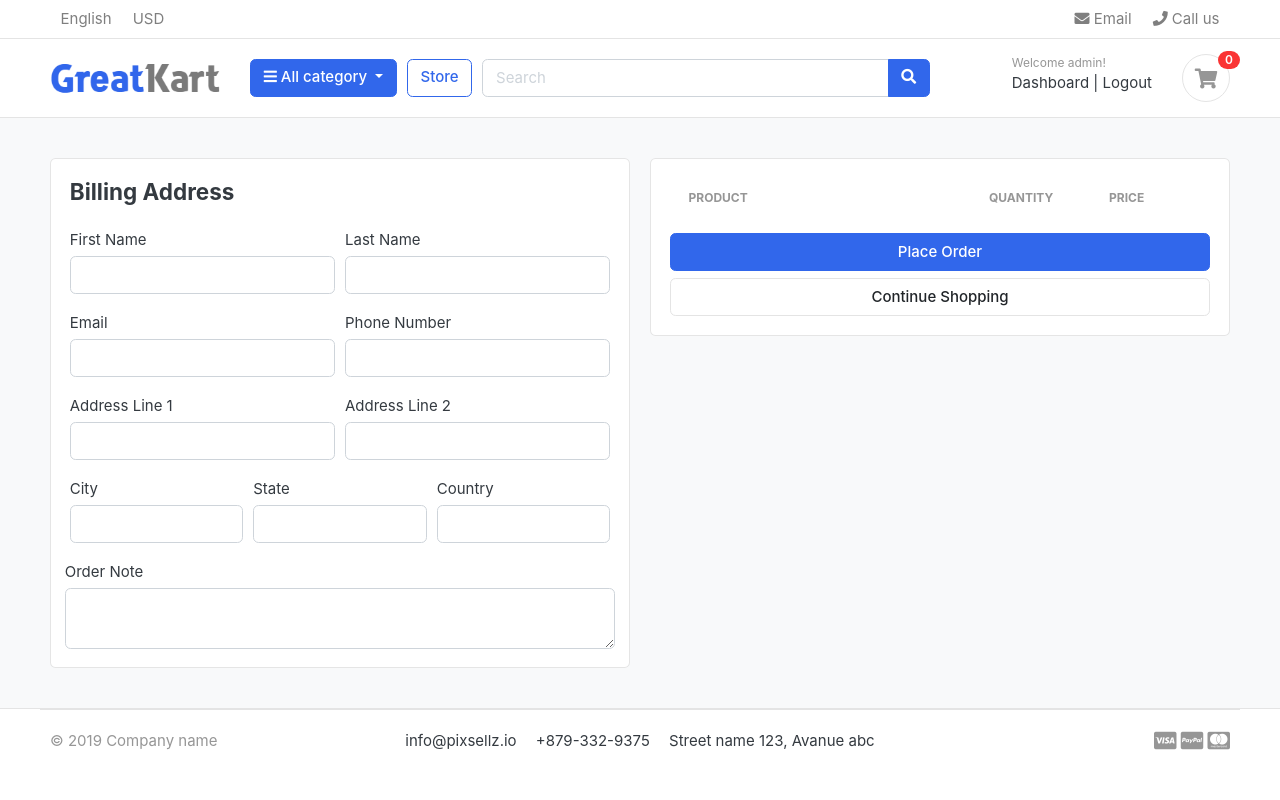
After one commit to Abdullah-offical/django-greatkart, a Django app: page /cart/checkout/ in a window 1280 px wide. The commit adds this page. Run offline with Django 5.2, Linux system fonts and the light colour scheme; a user stored in the database is signed in; data comes from the database, SQL or seed files in the repository; both versions use the stored data as it was after the commit; lists and menus that the app fills with data are empty; some libraries are stand-ins or nearby versions; some web fonts are replaced.

Commit message:
check out page set

```diff
--- a/carts/urls.py
+++ b/carts/urls.py
@@ -7,4 +7,6 @@ urlpatterns = [
     path('add-cart/<int:product_id>/', views.add_cart, name='add_cart'),
     path('remove-cart/<int:product_id>/<int:cart_item_id>/', views.remove_cart, name='remove_cart'),
     path('remove-cart_item/<int:product_id>/<int:cart_item_id>/', views.remove_cart_item, name='remove_cart_item'),
+
+    path('checkout/', views.checkout, name='checkout'),
 ]
--- a/carts/views.py
+++ b/carts/views.py
@@ -3,6 +3,7 @@ from store.models import Product, Variation
 from .models import Cart, CartItem
 from django.core.exceptions import ObjectDoesNotExist
 from django.http import HttpResponse
+from django.contrib.auth.decorators import login_required
 
 # private function
 def _cart_id(request):
@@ -128,3 +129,32 @@ def carts(request, total=0, quantity=0, cart_item=None):
 
     }
     return render(request, 'store/carts.html', context)
+
+
+
+
+@login_required(login_url='login')
+def checkout(request, total=0, quantity=0, cart_items=None):
+    try:
+        tex = 0
+        grand_total = 0
+        cart = Cart.objects.get(cart_id=_cart_id(request))
+        cart_items = CartItem.objects.filter(cart=cart, is_active=True)
+        for cart_item in cart_items:
+            total += (cart_item.product.price * cart_item.quantity)
+            quantity += cart_item.quantity
+        tex = (2 * total)/ 100
+        grand_total = total + tex
+
+    except ObjectDoesNotExist:
+        pass #just ignore
+
+    context = {
+        'total': total,
+        'quantity': quantity,
+        'cart_items': cart_items,
+        'tex' : tex,
+        'grand_total' : grand_total,
+
+    }
+    return render(request, 'store/checkout.html', context)
--- a/templates/store/carts.html
+++ b/templates/store/carts.html
@@ -108,7 +108,7 @@
                 <p class="text-center mb-3">
                     <img src="{% static './images/misc/payments.png' %}" height="26">
                 </p>
-                <a href="./place-order.html" class="btn btn-primary btn-block"> Checkout </a>
+                <a href="{% url 'checkout' %}" class="btn btn-primary btn-block"> Checkout </a>
                 <a href="{% url 'store' %}" class="btn btn-light btn-block">Continue Shopping</a>
             </div> <!-- card-body.// -->
             </div> <!-- card.// -->
--- /dev/null
+++ b/templates/store/checkout.html
@@ -0,0 +1,140 @@
+{% extends 'base.html' %}
+{% load static %}
+
+{% block contant %}
+
+
+<section class="section-content padding-y bg">
+<div class="container">
+
+<!-- ============================ COMPONENT 1 ================================= -->
+
+<div class="row">
+	<aside class="col-lg-6">
+<div class="card">
+  <div class="card-body">
+    <h4 class="card-title mb-4">Billing Address</h4>
+    <form action="#" method="POST">
+
+      <div class="form-row">
+        <div class="col form-group">
+          <label for="">First Name</label>
+          <input type="text" name="first_name" class="form-control" required>
+        </div>
+        <div class="col form-group">
+          <label for="">Last Name</label>
+          <input type="text" name="last_name" class="form-control" required>
+        </div>
+      </div>
+      <div class="form-row">
+        <div class="col form-group">
+          <label for="">Email</label>
+          <input type="email" name="email" class="form-control" required>
+        </div>
+        <div class="col form-group">
+          <label for="">Phone Number</label>
+          <input type="text" name="phone" class="form-control" required>
+        </div>
+      </div>
+      <div class="form-row">
+        <div class="col form-group">
+          <label for="">Address Line 1</label>
+          <input type="text" name="address_line_1" class="form-control" required>
+        </div>
+        <div class="col form-group">
+          <label for="">Address Line 2</label>
+          <input type="text" name="address_line_2" class="form-control">
+        </div>
+      </div>
+      <div class="form-row">
+        <div class="col form-group">
+          <label for="">City</label>
+          <input type="text" name="city" class="form-control" required>
+        </div>
+        <div class="col form-group">
+          <label for="">State</label>
+          <input type="text" name="state" class="form-control" required>
+        </div>
+        <div class="col form-group">
+          <label for="">Country</label>
+          <input type="text" name="country" class="form-control" required>
+        </div>
+        </div>
+        <div class="form-row">
+          <label for="">Order Note</label>
+          <textarea name="order_note" rows="2" class="form-control"></textarea>
+        </div>
+
+
+  </div>
+</div> <!-- card.// -->
+
+	</aside> <!-- col.// -->
+	<aside class="col-lg-6">
+
+		<div class="card">
+		<div class="card-body">
+      <table class="table table-borderless table-shopping-cart">
+      <thead class="text-muted">
+      <tr class="small text-uppercase">
+        <th scope="col">Product</th>
+        <th scope="col" width="120">Quantity</th>
+        <th scope="col" width="120">Price</th>
+
+      </tr>
+      </thead>
+      <tbody>
+
+      {% for cart_item in cart_items %}
+      <tr>
+      	<td>
+      		<figure class="itemside align-items-center">
+      			<div class="aside"><img src="{{ cart_item.product.images.url }}" class="img-sm"></div>
+      			<figcaption class="info">
+      				<a href="{{ cart_item.product.get_url }}" class="title text-dark">{{ cart_item.product.product_name }}</a>
+      				<p class="text-muted small">
+      					{% if cart_item.variations.all %}
+      						{% for item in cart_item.variations.all %}
+      							{{ item.variation_category | capfirst }} : {{ item.variation_value | capfirst }} <br>
+      						{% endfor %}
+      					{% endif %}
+      				</p>
+      			</figcaption>
+      		</figure>
+      	</td>
+      	<td>
+      		<!-- col.// -->
+      				<label for="">{{cart_item.quantity}}</label>
+      	</td>
+      	<td>
+      		<div class="price-wrap">
+      			<var class="price">$ {{ cart_item.sub_total }}</var>
+      			<small class="text-muted"> $ {{ cart_item.product.price }} each </small>
+      		</div> <!-- price-wrap .// -->
+      	</td>
+
+      </tr>
+      {% endfor %}
+
+      </tbody>
+      </table>
+
+      <button type="submit" name="submit" class="btn btn-primary btn-block">Place Order</button>
+			<a href="{% url 'store' %}" class="btn btn-light btn-block">Continue Shopping</a>
+      </form>
+		</div> <!-- card-body.// -->
+		</div> <!-- card.// -->
+
+
+</aside> <!-- col.// -->
+
+
+</div> <!-- row.// -->
+
+<!-- ============================ COMPONENT 1 END .// ================================= -->
+
+</div> <!-- container .//  -->
+</section>
+<!-- ========================= SECTION CONTENT END// ========================= -->
+
+{% endblock %}
```
Also changed, not shown: db.sqlite3.
